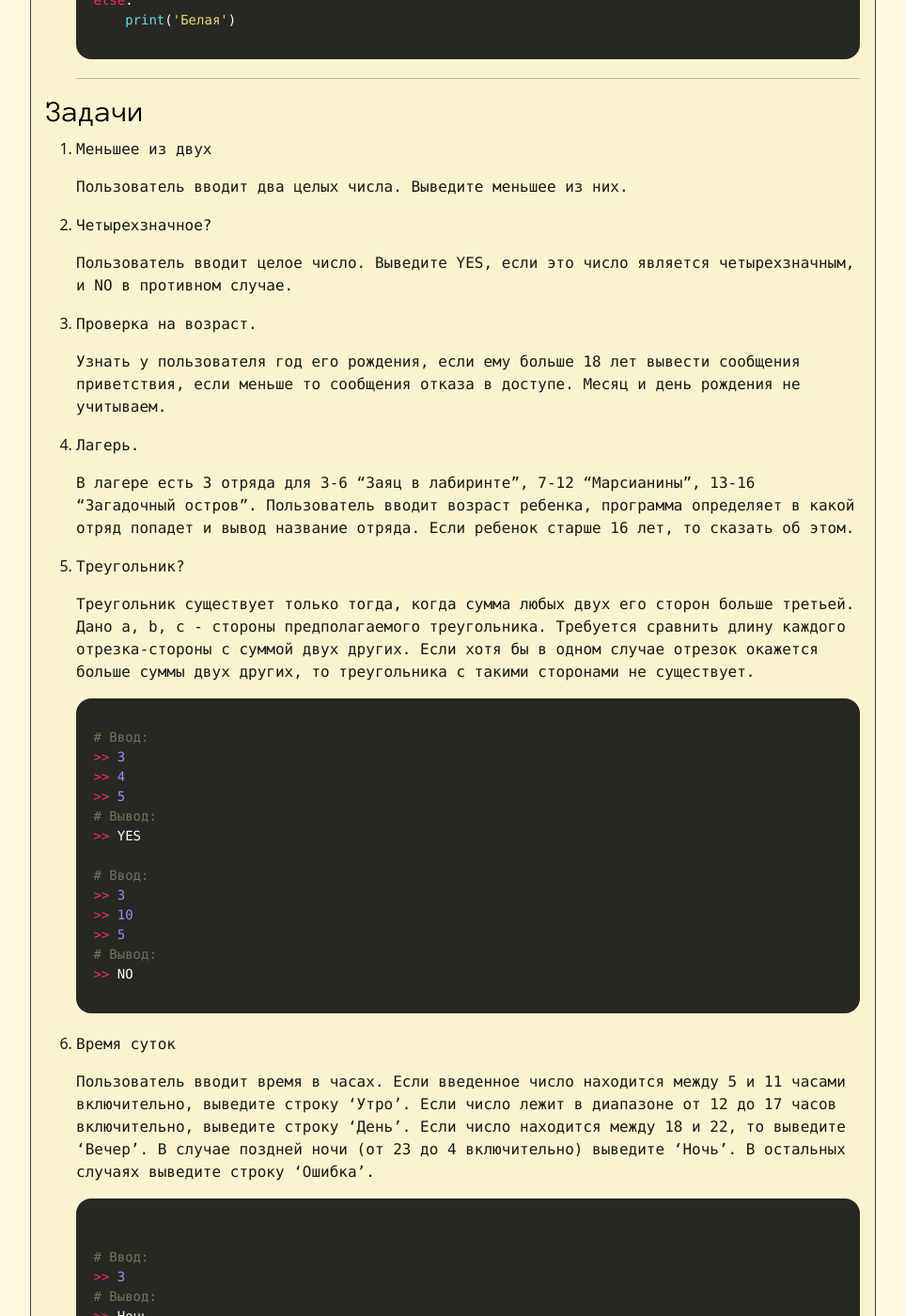
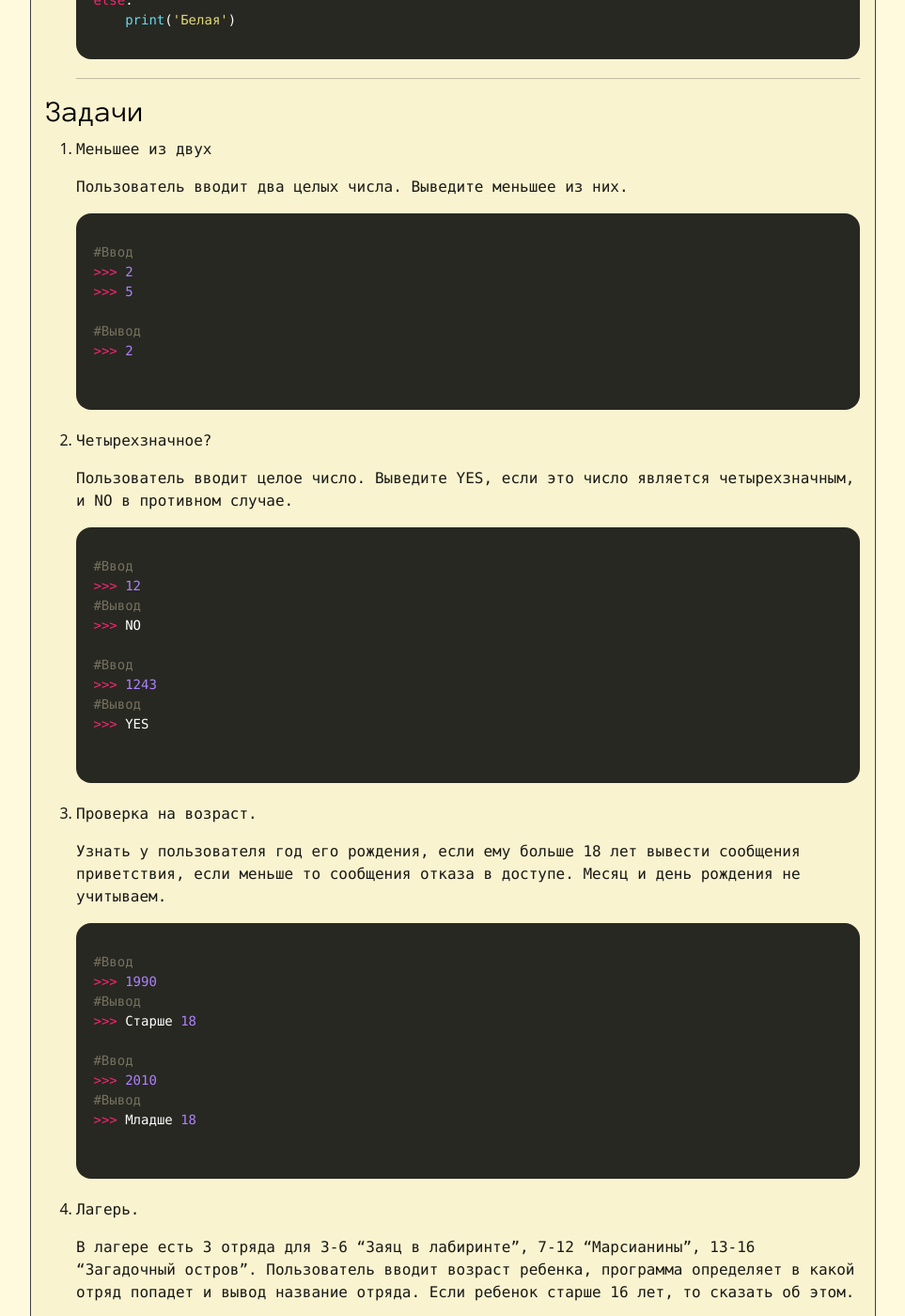
Before and after one commit to Rattlhead/rattlhead.github.io, a Jekyll site: the page built from _posts/2022-11-26-IF-else.md, in a window 1280 px wide and 1400 px high, scrolled down 3859 px. Shown: the whole window at 94% size, without its empty margins (158-1121 px from the left). Built offline with Jekyll 4.4.1, drawn with Linux system fonts in a browser that asks for light colours.

Commit message:
Update 2022-11-26-IF-else.md

```diff
--- a/_posts/2022-11-26-IF-else.md
+++ b/_posts/2022-11-26-IF-else.md
@@ -177,13 +177,49 @@ else:
 
 	Пользователь вводит два целых числа. Выведите меньшее из них.
 
+	<pre><code data-language="python">
+	#Ввод
+	>>> 2
+	>>> 5
+
+	#Вывод
+	>>> 2
+
+	</code></pre>
+
 0. Четырехзначное?
 
 	Пользователь вводит целое число. Выведите YES, если это число является четырехзначным, и NO в противном случае.
 
+	<pre><code data-language="python">
+	#Ввод
+	>>> 12
+	#Вывод
+	>>> NO
+
+	#Ввод
+	>>> 1243
+	#Вывод
+	>>> YES
+
+	</code></pre>
+
 0. Проверка на возраст.
 
 	Узнать у пользователя год его рождения, если ему больше 18 лет вывести сообщения приветствия, если меньше то сообщения отказа в доступе. Месяц и день рождения не учитываем.
+
+	<pre><code data-language="python">
+	#Ввод
+	>>> 1990
+	#Вывод
+	>>> Старше 18
+
+	#Ввод
+	>>> 2010
+	#Вывод
+	>>> Младше 18
+
+	</code></pre>
 
 0. Лагерь.
 
```
